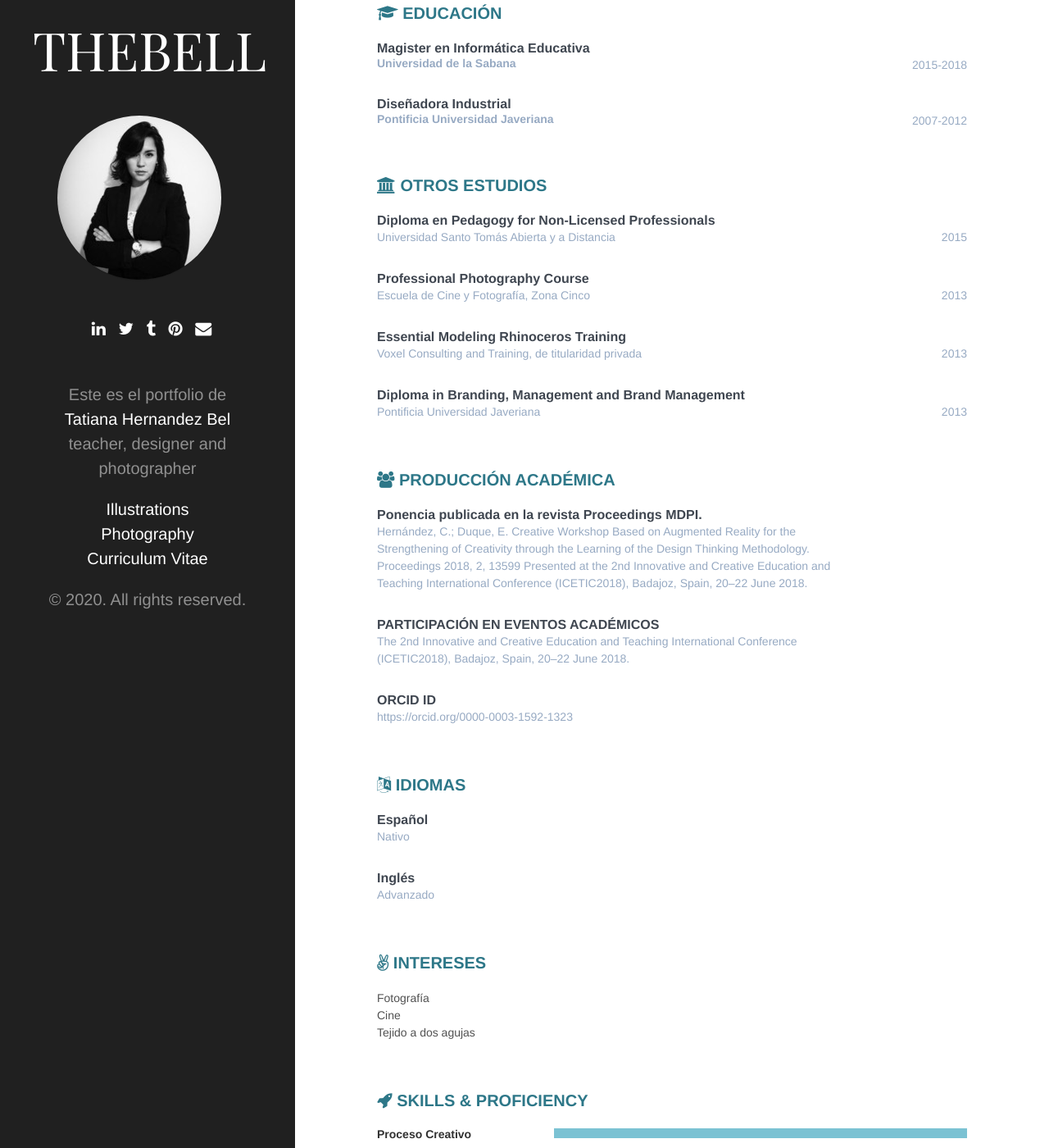
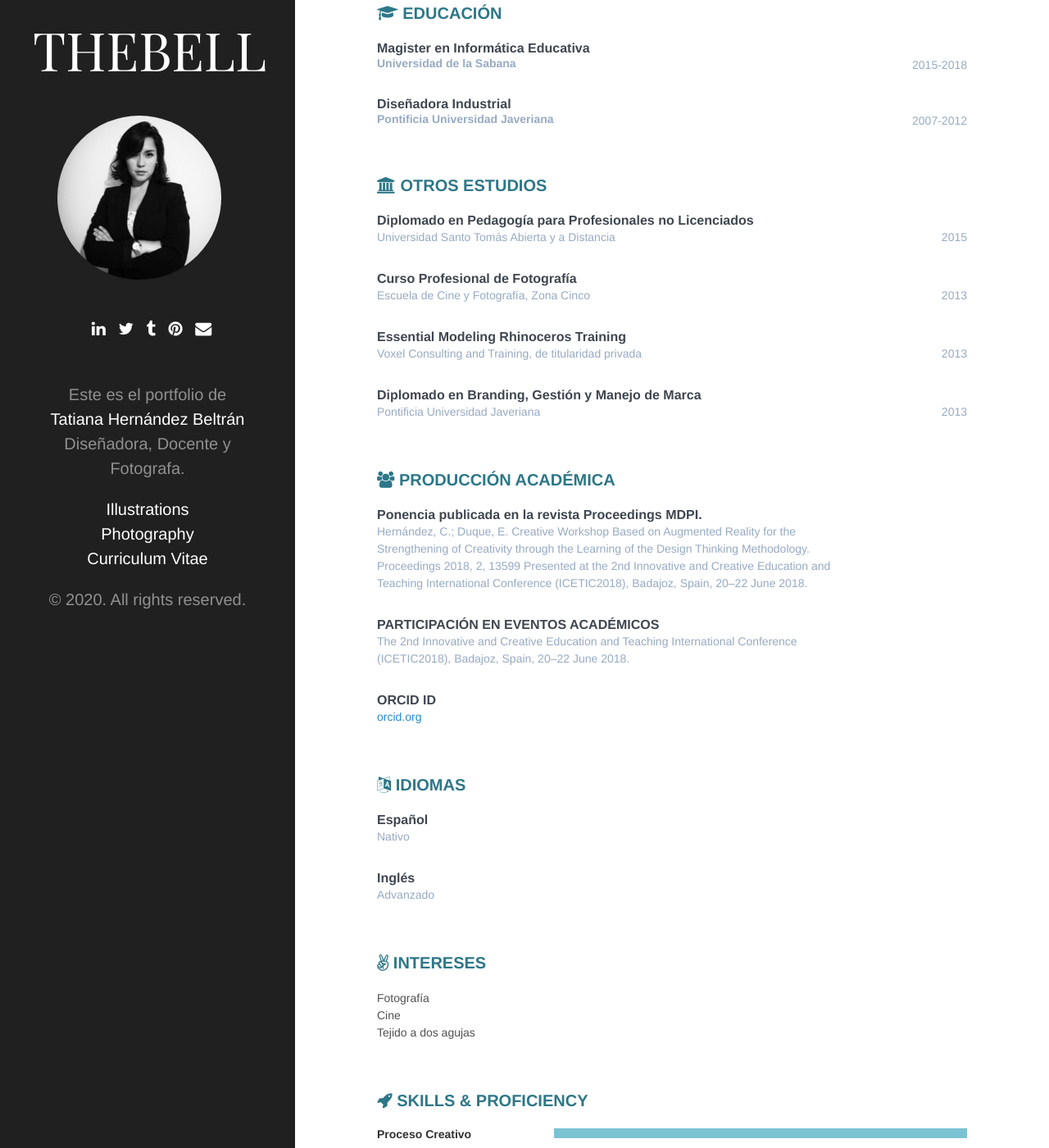
Before and after one commit to TatianaHbel/personal, a Jekyll site: the page built from _pages/curriculum.md, in a window 1280 px wide and 1400 px high, scrolled down 1141 px. Shown: the whole window at 82% size. Built offline with Jekyll 4.4.1, drawn with Linux system fonts in a browser that asks for light colours.

Commit message:
no message

```diff
--- a/_data/extra.yml
+++ b/_data/extra.yml
@@ -45,16 +45,16 @@ extra-es:
   - name: Otros Estudios
     icon: fa-university
     items:
-      - title: Diploma en Pedagogy for Non-Licensed Professionals
+      - title: Diplomado en Pedagogía para Profesionales no Licenciados
         time: 2015
         subtitle: Universidad Santo Tomás Abierta y a Distancia
-      - title: Professional Photography Course
+      - title: Curso Profesional de Fotografía
         time: 2013
         subtitle: Escuela de Cine y Fotografía, Zona Cinco
       - title: Essential Modeling Rhinoceros Training
         time: 2013
         subtitle: Voxel Consulting and Training, de titularidad privada
-      - title: Diploma in Branding, Management and Brand Management
+      - title: Diplomado en Branding, Gestión y Manejo de Marca
         subtitle: Pontificia Universidad Javeriana
         time: 2013
   - name: Producción Académica
@@ -66,7 +66,7 @@ extra-es:
       - title: PARTICIPACIÓN EN EVENTOS ACADÉMICOS
         subtitle: The 2nd Innovative and Creative Education and Teaching International Conference (ICETIC2018), Badajoz, Spain, 20–22 June 2018.
       - title: ORCID ID
-        subtitle: https://orcid.org/0000-0003-1592-1323
+        subtitle: <a href="https://orcid.org/0000-0003-1592-1323">orcid.org</a>
   - name: Idiomas
     icon: fa-language
     items:
--- a/_data/general.yml
+++ b/_data/general.yml
@@ -3,7 +3,7 @@
 
 title:          THEBELL
 description:    This is the portfolio website of<br/><span style="color:white">Tatiana Hernandez Bel </span><br/>teacher, designer and photographer
-description-es: Este es el portfolio de <br/><span style="color:white">Tatiana Hernandez Bel </span><br/>teacher, designer and photographer
+description-es: Este es el portfolio de <br/><span style="color:white">Tatiana Hernández Beltrán </span><br/> Diseñadora, Docente y Fotografa.
 image:          0.jpeg
 twitter:        https://twitter.com/tatiHdez
 email:          tatihbel@gmail.com
```
